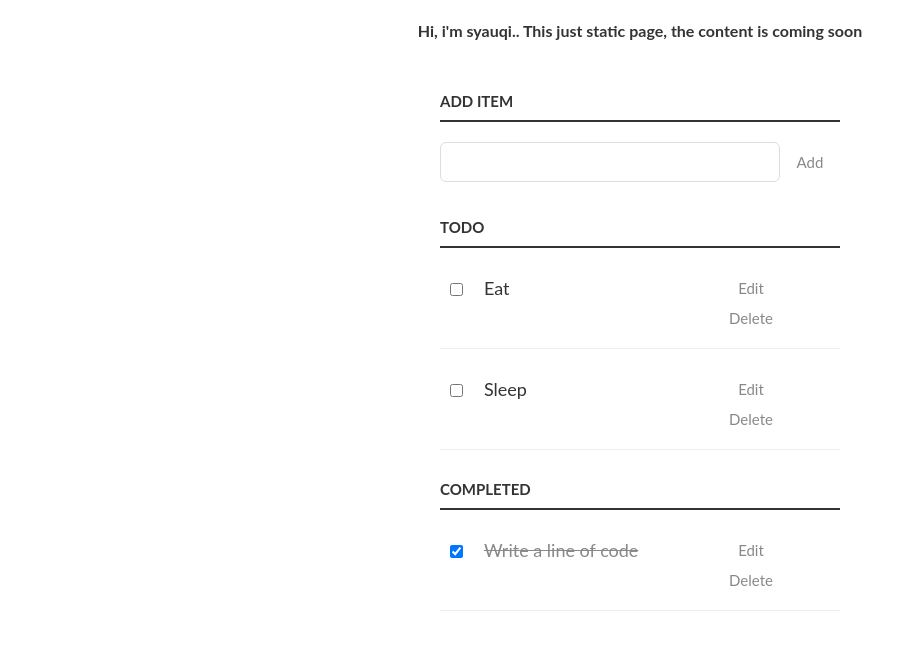
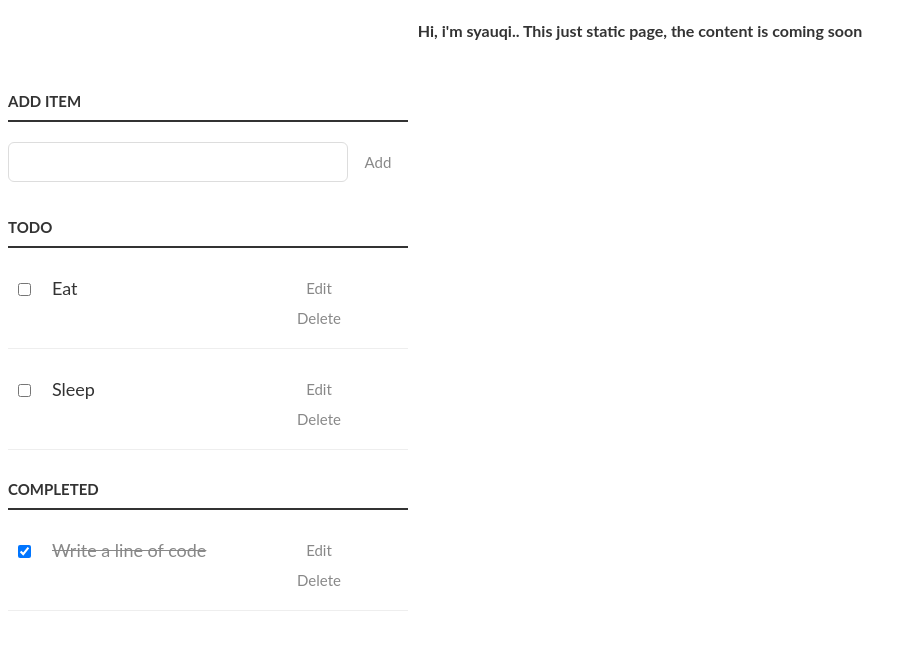
Before and after one commit to sauki8/sauki8.github.io, a plain HTML site: page index.html in a window 1280 px wide. Shown: the whole page, without its empty margins (0-917 px from the left). Drawn offline with Linux system fonts and the light colour scheme.

Commit message:
Modify margin

```diff
--- a/style.css
+++ b/style.css
@@ -7,7 +7,7 @@ body {
 .container {
   display: block;
   width: 400px;
-  margin: 10px auto 100px auto;
+  margin: 0px;
 }
 ul {
   margin: 0;
```
